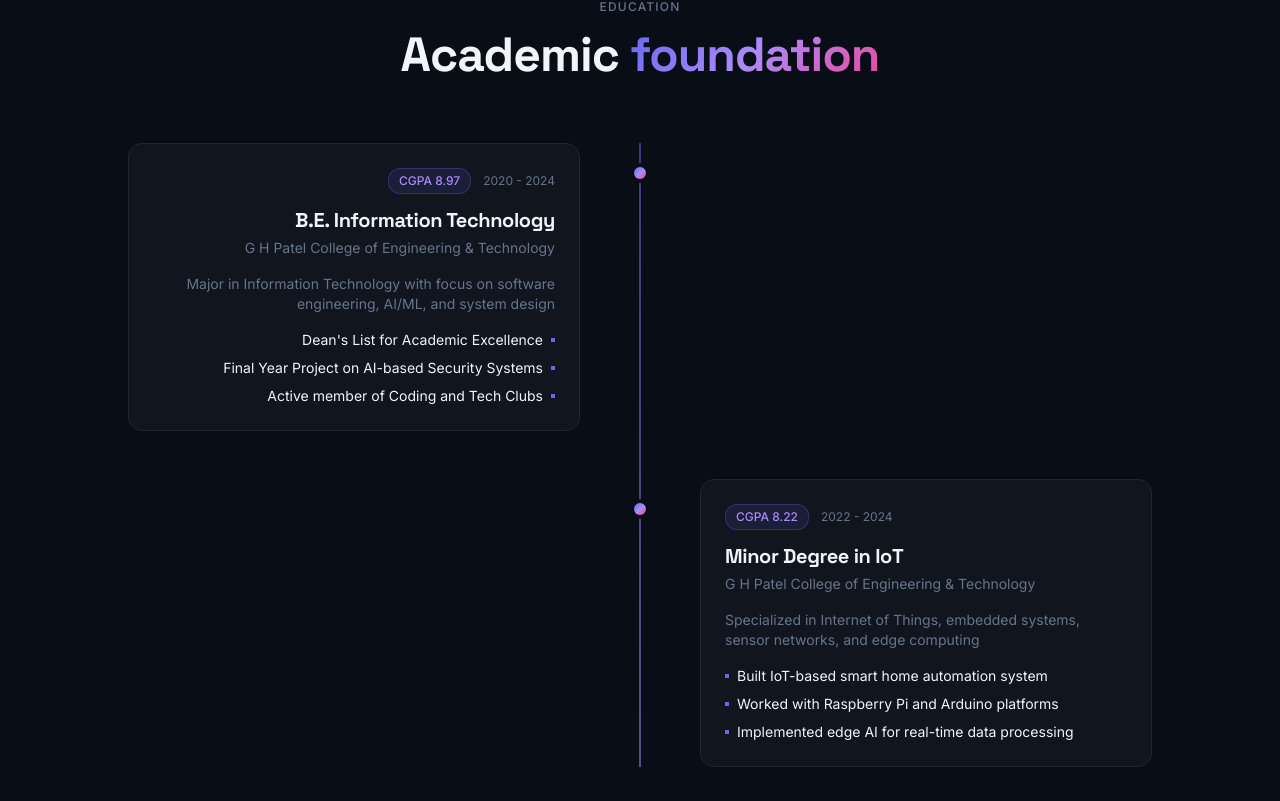
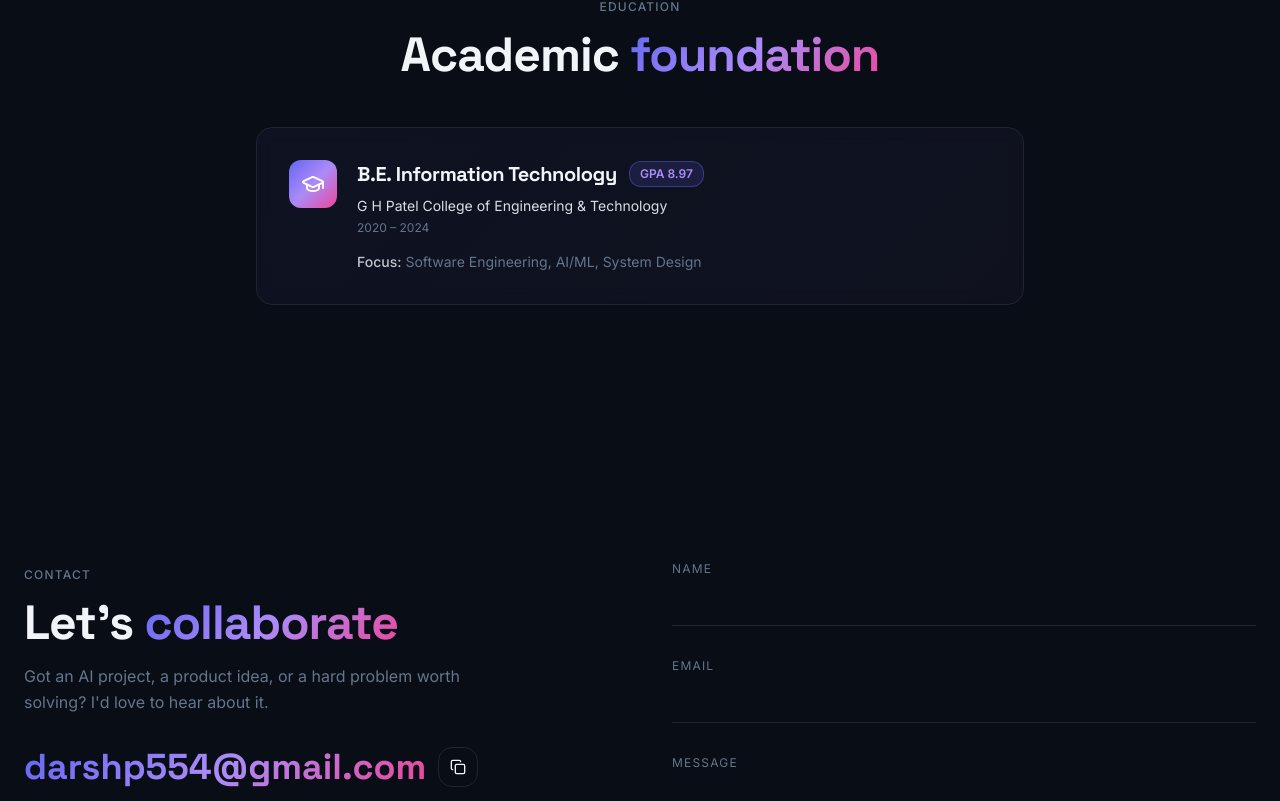
Before and after one commit to DarshaK1Just/darshak-ai-nexus, a React (Vite) app: page / in a window 1280 px wide. Shown: the part 5479-6280 px from the top of the page. Built offline with nearby package versions, Linux system fonts and the light colour scheme.

Commit message:
Changes
Co-authored-by: DarshaK1Just <88178092+DarshaK1Just@users.noreply.github.com>

```diff
--- a/src/components/EducationSection.tsx
+++ b/src/components/EducationSection.tsx
@@ -1,81 +1,58 @@
 import { useReveal } from '@/hooks/use-reveal';
-
-const education = [
-  {
-    degree: 'B.E. Information Technology',
-    cgpa: '8.97',
-    institution: 'G H Patel College of Engineering & Technology',
-    duration: '2020 - 2024',
-    description: 'Major in Information Technology with focus on software engineering, AI/ML, and system design',
-    highlights: [
-      "Dean's List for Academic Excellence",
-      'Final Year Project on AI-based Security Systems',
-      'Active member of Coding and Tech Clubs',
-    ],
-  },
-  {
-    degree: 'Minor Degree in IoT',
-    cgpa: '8.22',
-    institution: 'G H Patel College of Engineering & Technology',
-    duration: '2022 - 2024',
-    description: 'Specialized in Internet of Things, embedded systems, sensor networks, and edge computing',
-    highlights: [
-      'Built IoT-based smart home automation system',
-      'Worked with Raspberry Pi and Arduino platforms',
-      'Implemented edge AI for real-time data processing',
-    ],
-  },
-];
+import { GraduationCap } from 'lucide-react';
 
 export function EducationSection() {
   const ref = useReveal<HTMLElement>();
   return (
     <section ref={ref} id="education" className="section reveal">
       <div className="container mx-auto px-6">
-        <div className="text-center mb-16">
+        <div className="text-center mb-12">
           <div className="section-eyebrow justify-center">Education</div>
           <h2 className="section-title">Academic <span className="text-gradient">foundation</span></h2>
         </div>
 
-        <div className="relative max-w-5xl mx-auto">
-          {/* Center timeline line */}
+        <div className="max-w-3xl mx-auto">
           <div
-            className="absolute left-4 md:left-1/2 md:-translate-x-1/2 top-0 bottom-0 w-px"
-            style={{ background: 'linear-gradient(180deg, hsl(var(--indigo)), hsl(var(--violet)))' }}
-          />
-
-          <div className="space-y-12">
-            {education.map((edu, i) => {
-              const left = i % 2 === 0;
-              return (
-                <div key={i} className={`relative md:grid md:grid-cols-2 md:gap-10 ${left ? '' : ''}`}>
-                  {/* Dot */}
-                  <div
-                    className="absolute left-4 md:left-1/2 md:-translate-x-1/2 top-6 w-3 h-3 rounded-full bg-grad-brand ring-4 ring-background"
-                  />
-
-                  <div className={`pl-12 md:pl-0 ${left ? 'md:pr-10 md:text-right' : 'md:col-start-2 md:pl-10'}`}>
-                    <div className="card-surface p-6">
-                      <div className={`flex items-center gap-3 mb-3 ${left ? 'md:justify-end' : ''}`}>
-                        <span className="chip">CGPA {edu.cgpa}</span>
-                        <span className="text-xs text-muted-foreground">{edu.duration}</span>
-                      </div>
-                      <h3 className="font-display font-bold text-xl mb-1">{edu.degree}</h3>
-                      <div className="text-sm text-muted-foreground mb-4">{edu.institution}</div>
-                      <p className="text-sm text-muted-foreground mb-4">{edu.description}</p>
-                      <ul className={`space-y-2 ${left ? 'md:text-right' : ''}`}>
-                        {edu.highlights.map((h) => (
-                          <li key={h} className={`text-sm flex items-start gap-2 ${left ? 'md:flex-row-reverse' : ''}`}>
-                            <span className="w-1 h-1 mt-2 bg-indigo-brand shrink-0" style={{ width: 4, height: 4 }} />
-                            <span>{h}</span>
-                          </li>
-                        ))}
-                      </ul>
-                    </div>
-                  </div>
+            className="relative rounded-2xl p-6 md:p-8 transition-all duration-300 hover:-translate-y-1"
+            style={{
+              background: 'linear-gradient(135deg, hsl(var(--indigo) / 0.06), hsl(var(--violet) / 0.04))',
+              border: '1px solid hsl(var(--border))',
+              backdropFilter: 'blur(8px)',
+            }}
+            onMouseEnter={(e) => {
+              (e.currentTarget as HTMLDivElement).style.borderColor = 'hsl(var(--indigo) / 0.5)';
+              (e.currentTarget as HTMLDivElement).style.boxShadow = '0 20px 40px -16px hsl(var(--indigo) / 0.35)';
+            }}
+            onMouseLeave={(e) => {
+              (e.currentTarget as HTMLDivElement).style.borderColor = '';
+              (e.currentTarget as HTMLDivElement).style.boxShadow = '';
+            }}
+          >
+            <div className="flex flex-col md:flex-row md:items-start gap-5">
+              <div
+                className="inline-flex items-center justify-center w-12 h-12 rounded-xl shrink-0"
+                style={{ background: 'var(--gradient-brand)', color: 'white' }}
+              >
+                <GraduationCap className="w-6 h-6" />
+              </div>
+              <div className="flex-1">
+                <div className="flex flex-wrap items-center gap-3 mb-2">
+                  <h3 className="font-display font-bold text-xl">B.E. Information Technology</h3>
+                  <span
+                    className="inline-flex items-center px-2.5 py-1 rounded-md text-xs font-semibold"
+                    style={{ background: 'hsl(var(--indigo) / 0.15)', border: '1px solid hsl(var(--indigo) / 0.4)', color: 'hsl(var(--violet))' }}
+                  >
+                    GPA 8.97
+                  </span>
                 </div>
-              );
-            })}
+                <div className="text-sm text-foreground/90 mb-1">G H Patel College of Engineering & Technology</div>
+                <div className="text-xs text-muted-foreground mb-4">2020 – 2024</div>
+                <div className="text-sm text-muted-foreground">
+                  <span className="text-foreground/80 font-medium">Focus:</span>{' '}
+                  Software Engineering, AI/ML, System Design
+                </div>
+              </div>
+            </div>
           </div>
         </div>
       </div>
```
